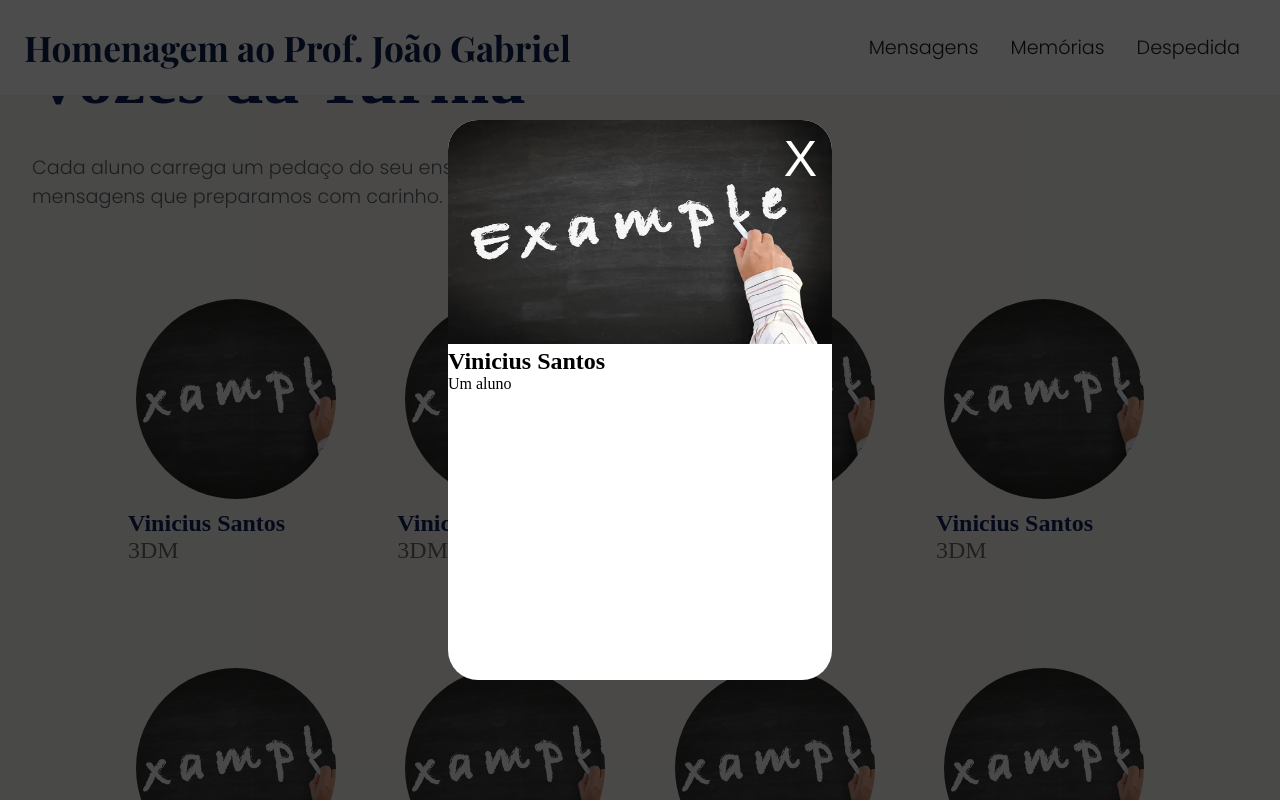
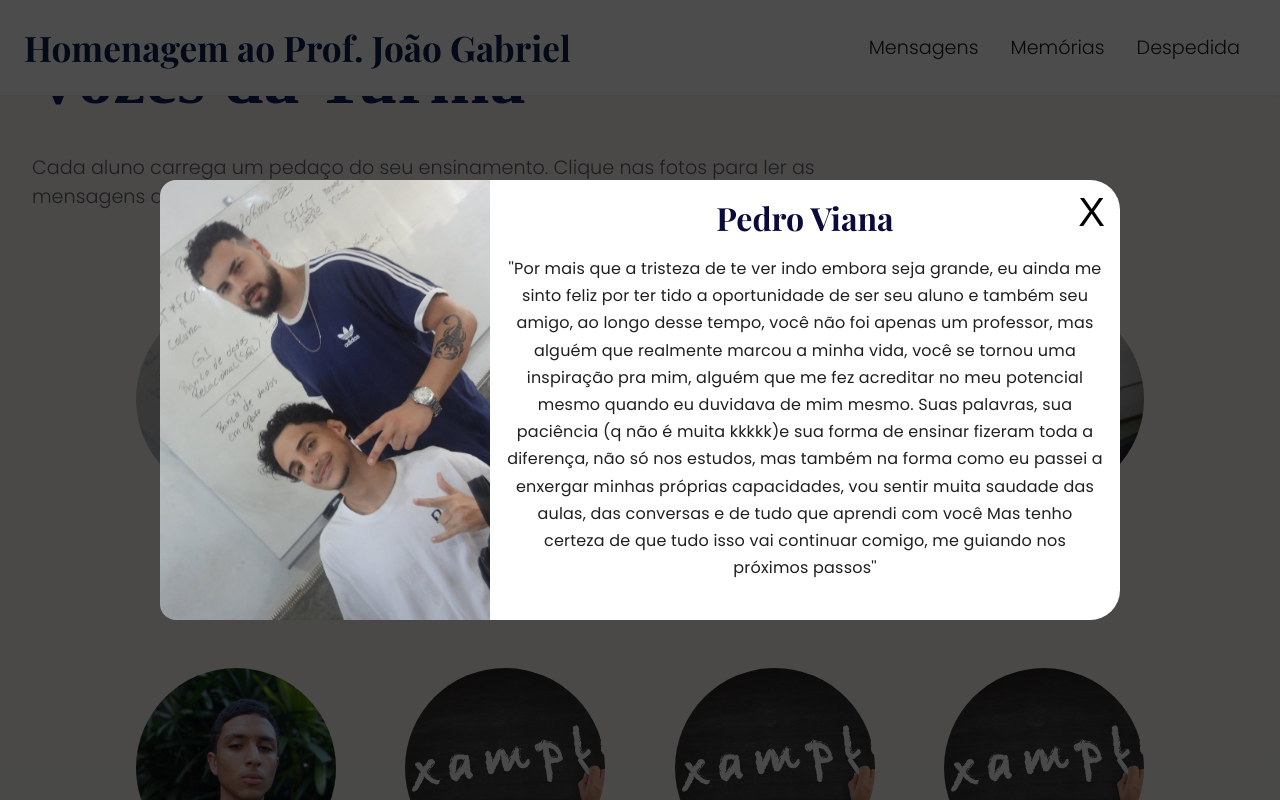
Before and after one commit to ViniSantosC/ho-ban, a plain HTML site: page homenagem/frontend/index.html in a window 1280 px wide. Both pictures are taken after a click on the button 236 px from the left and 1492 px from the top of the page. Shown: the part 1092-1892 px from the top of the page. Drawn offline with nearby package versions, Linux system fonts and the light colour scheme.

Commit message:
fim o layout da parte dos alunos mas so com os alunos que me enviaram.

```diff
--- a/homenagem/frontend/index.html
+++ b/homenagem/frontend/index.html
@@ -56,30 +56,30 @@
         <div id="pessoas">
           <div  class="alunos">
             <div class="aluno">
-              <button data-action="pessoa1" id="btn1" class="btn1"><img src="img/alunos.jpg" alt="" /></button>
-              <h1>Vinicius Santos</h1>
+              <button data-action="pessoa1" id="btn1" class="btn1"><img src="img/pedro viana.jpg" alt="" /></button>
+              <h1>Pedro Viana</h1>
               <p>3DM</p>
             </div>
             <div class="aluno">
-              <button data-action="pessoa2" class="btn2"><img src="img/alunos.jpg" alt="" /></button>
-              <h1>Vinicius Santos</h1>
+              <button data-action="pessoa2" class="btn2"><img src="img/carlos.jpg" alt="" /></button>
+              <h1>Carlos Eduardo</h1>
               <p>3DM</p>
             </div>
             <div class="aluno">
-              <button data-action="pessoa3" class="btn3"><img src="img/alunos.jpg" alt="" /></button>
-              <h1>Vinicius Santos</h1>
+              <button data-action="pessoa3" class="btn3"><img src="img/lucas.jpg" alt="" /></button>
+              <h1>Lucas</h1>
               <p>3DM</p>
             </div>
             <div class="aluno">
-              <button data-action="pessoa4" class="btn4"><img src="img/alunos.jpg" alt="" /></button>
-              <h1>Vinicius Santos</h1>
+              <button data-action="pessoa4" class="btn4"><img src="img/Felipe .jpg" alt="" /></button>
+              <h1>Felipe Correa</h1>
               <p>3DM</p>
             </div>
           </div>
           <div class="alunos">
             <div class="aluno">
-              <button data-action="pessoa5" class="btn1"><img src="img/alunos.jpg" alt="" /></button>
-              <h1>Vinicius Santos</h1>
+              <button data-action="pessoa5" class="btn1"><img src="img/João nicolas.jpg" alt="" /></button>
+              <h1>João Nicolas</h1>
               <p>3DM</p>
             </div>
             <div class="aluno">
@@ -166,10 +166,14 @@
 
     <div id="modal-overlay" class="modal-hidden">
       <div id="modal-content">
+        <div>
         <img id="imgAluno" src="" alt="">
+        </div>
+        <div>
         <button id="btn-fechar">X</button>
-        <h2 id="modal-nome">Nome do Aluno</h2>
-        <p id="modal-desc">Descrição do aluno aparece aqui...</p>
+        <h2 id="modal-nome" class="nomeal">Nome do Aluno</h2>
+        <p id="modal-desc" class="descriçãoal">Descrição do aluno aparece aqui...</p>
+        </div>
       </div>
     </div>
     <script src="script.js"></script>
--- a/homenagem/frontend/script.js
+++ b/homenagem/frontend/script.js
@@ -18,15 +18,45 @@ btnFechar.addEventListener('click', () => {
 
 
 const acoes = {
-    pessoa1: () => mostarInfos("img/alunos.jpg","Vinicius Santos", "Um aluno"),
-    pessoa2: () => mostarInfos("img/alunos.jpg","Vinicius Santos Camelo", "Outro aluno"),
-    pessoa3: () => mostarInfos("img/alunos.jpg","Vinicius", "-1 aluno"),
-    pessoa4: () => mostarInfos("img/alunos.jpg","Vinicius 2", "Não sei o que colocar"),
-    pessoa5: () => mostarInfos("img/alunos.jpg","Vinicus 3 o inimigo agora é outro", "acho que você sabe o que fazer"),
-    pessoa6: () => mostarInfos("img/alunos.jpg","Vinicius 4 a volta dos que não se foram", "PC ta morrendo"),
-    pessoa7: () => mostarInfos("img/alunos.jpg","Vinciussss","asfas"),
-    pessoa8: () => mostarInfos("img/alunos.jpg","nbjsdngfs", "sdjndçj")
-}
+  pessoa1: () =>
+    mostarInfos(
+      "img/pedro viana.jpg",
+      "Pedro Viana",
+      "''Por mais que a tristeza de te ver indo embora seja grande, eu ainda me sinto feliz por ter tido a oportunidade de ser seu aluno e também seu amigo, ao longo desse tempo, você não foi apenas um professor, mas alguém que realmente marcou a minha vida, você se tornou uma inspiração pra mim, alguém que me fez acreditar no meu potencial mesmo quando eu duvidava de mim mesmo. Suas palavras, sua paciência (q não é muita kkkkk)e sua forma de ensinar fizeram toda a diferença, não só nos estudos, mas também na forma como eu passei a enxergar minhas próprias capacidades, vou sentir muita saudade das aulas, das conversas e de tudo que aprendi com você Mas tenho certeza de que tudo isso vai continuar comigo, me guiando nos próximos passos''",
+    ),
+  pessoa2: () =>
+    mostarInfos(
+      "img/carlos.jpg",
+      "Carlos Eduardo",
+      "''Olha João, você vacilou com a gente, mas por mais que eu esteja bravo e triste com a sua saída do curso técnico eu ainda estou feliz, feliz por você, por que você vai ter uma oportunidade maior, de fazer o que você sempre sonhou, e mesmo estando irritado, eu sempre aprendi que as pessoas sempre precisam de uma segunda chance, e a segunda chance é essa, espero que você possa ser alguém muito sucedido na sua vida e não esqueça dos seus alunos queridos, nem das amizades que você fez na escola, e espero que onde você trabalhe tenha café gratuito também kkkk, bom é isso, isso é uma mensagem minha para você, até e sucesso na sua vida, te admiro João''",
+    ),
+  pessoa3: () =>
+    mostarInfos(
+      "img/lucas.jpg",
+      "Lucas",
+      "''João vc foi um professor incrível, se não fosse por vc eu não saberia muito do que sei sobre programação, mesmo sendo meio preguiçoso (de acordo com vc mesmo) vc ainda estava disposto a tirar nossas dúvidas e a nos ensinar''",
+    ),
+  pessoa4: () =>
+    mostarInfos(
+      "img/Felipe .jpg",
+      "Felipe Correa",
+      "''João, eu tenho que te agradecer por ter me acolhido mesmo que muitas das vezes a gente nem era tão próximo, obrigado por ter me ensinado e me ajudado, obrigado por ter sido um bom professor do seu próprio jeito''",
+    ),
+  pessoa5: () =>
+    mostarInfos(
+      "img/João nicolas.jpg",
+      "João Nicolas",
+      "''Fala professor João, vou sentir sua falta, gostei muito de aprender com você, gostaria de receber o meu diploma da sua mão, mas não será possível, eu agradeço cada momento que passamos e cada ensinamento.Você é um professor muito bom, será difícil achar um professor de banco de dados como, agradeço tudo que me ensinou, nos vemos por aí algum dia.''",
+    ),
+  pessoa6: () =>
+    mostarInfos(
+      "img/alunos.jpg",
+      "Vinicius 4 a volta dos que não se foram",
+      "PC ta morrendo",
+    ),
+  pessoa7: () => mostarInfos("img/alunos.jpg", "Vinciussss", "asfas"),
+  pessoa8: () => mostarInfos("img/alunos.jpg", "nbjsdngfs", "sdjndçj"),
+};
 
 pessoas.addEventListener('click', (e) => {
     const botao = e.target.closest('button');
--- a/homenagem/frontend/style.css
+++ b/homenagem/frontend/style.css
@@ -12,7 +12,7 @@ html {
   scroll-margin-top: 50px;
 }
 #memorias {
-  scroll-margin-top:125px ;
+  scroll-margin-top: 125px;
 }
 #despedida {
   scroll-margin-top: 90px;
@@ -213,10 +213,12 @@ main {
 }
 .aluno h1 {
   color: #10235b;
+  text-align: center;
 }
 .aluno p {
   color: #6b6b6b;
   font-size: 1.5rem;
+  text-align: center;
 }
 .btn1:hover img,
 .btn2:hover img,
@@ -366,33 +368,64 @@ main {
 #modal-content {
   background: white;
   border-radius: 30px;
-  width: 30%;
-  height: 70%;
+  width: 75%;
+  height: 55%;
+  animation: surgir 0.5s ease;
+  display: flex;
   position: relative;
+}
+@keyframes surgir {
+  from {
+    opacity: 0;
+    transform: scale(0.8);
+  }
+  to {
+    opacity: 1;
+    transform: scale(1);
+  }
 }
 .modal-hidden {
   display: none !important;
 }
 
 #imgAluno {
-  border-radius: 30px 30px 0 0;
-  width: 100%;
-  height: 40%;
+  border-radius: 1rem 0rem 0rem 1rem;
+
+  height: 100%;
+}
+
+.nomeal {
+  font-size: 2rem;
+  margin: 1rem 3rem;
+  text-align: center;
+  font-family: "Playfair Display", serif;
+  color: #0b0b3b;
+}
+.descriçãoal {
+  line-height: 1.7;
+letter-spacing: .2px;
+  font-family: "Poppins", sans-serif;
+  text-align: center;
+  margin: 0 1rem;
+  font-size: 1rem;
+  color:#1f1f1f;
 }
 #btn-fechar {
   background: transparent;
   border: none;
-  font-size: 50px;
+  font-size: 40px;
 
   position: absolute;
-  color: white;
+  color: black;
   top: 10px;
   right: 15px;
-
 }
 .parte4 {
   background-color: #0b1f5a;
-    background-image: radial-gradient(rgba(212,175,55,0.18) 1px, transparent 1px);
+  background-image: radial-gradient(
+    rgba(212, 175, 55, 0.18) 1px,
+    transparent 1px
+  );
   background-size: 40px 40px;
   height: 100%;
   /* troquei height: 100vh por 100% para a despedida não ficar com espaço sobrando la embaixo se der algum problema com ela depois aqui esta o aviso */
@@ -425,5 +458,4 @@ main {
   font-family: "Poppins", sans-serif;
   text-align: center;
   color: #5f6368;
-
 }
```
Also changed, not shown: homenagem/frontend/img/Felipe .jpg (added), homenagem/frontend/img/João nicolas.jpg (added), homenagem/frontend/img/carlos.jpg (added), homenagem/frontend/img/lucas.jpg (added), homenagem/frontend/img/pedro viana.jpg (added). Lines whose indentation alone changed are shown as unchanged.
